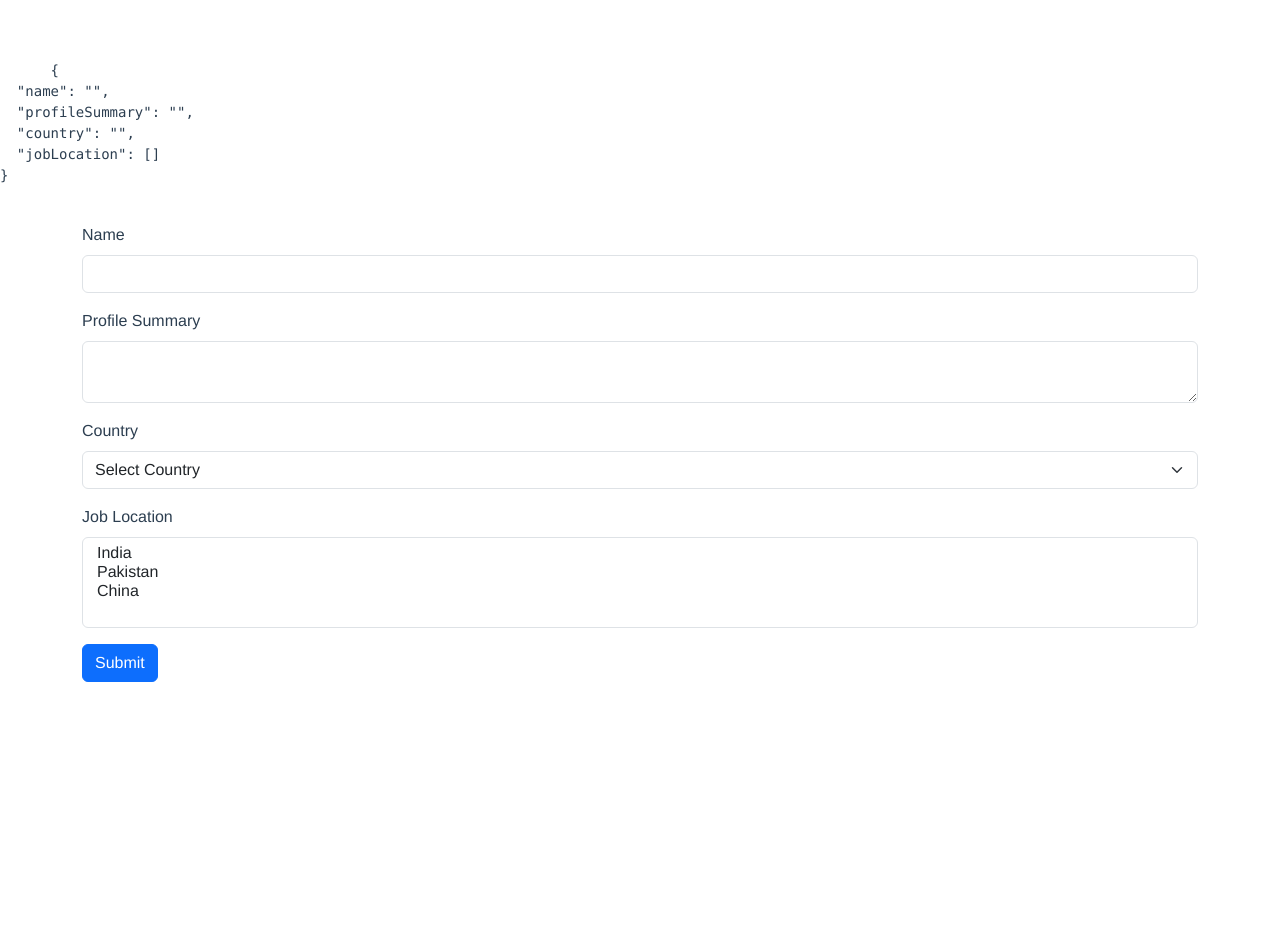
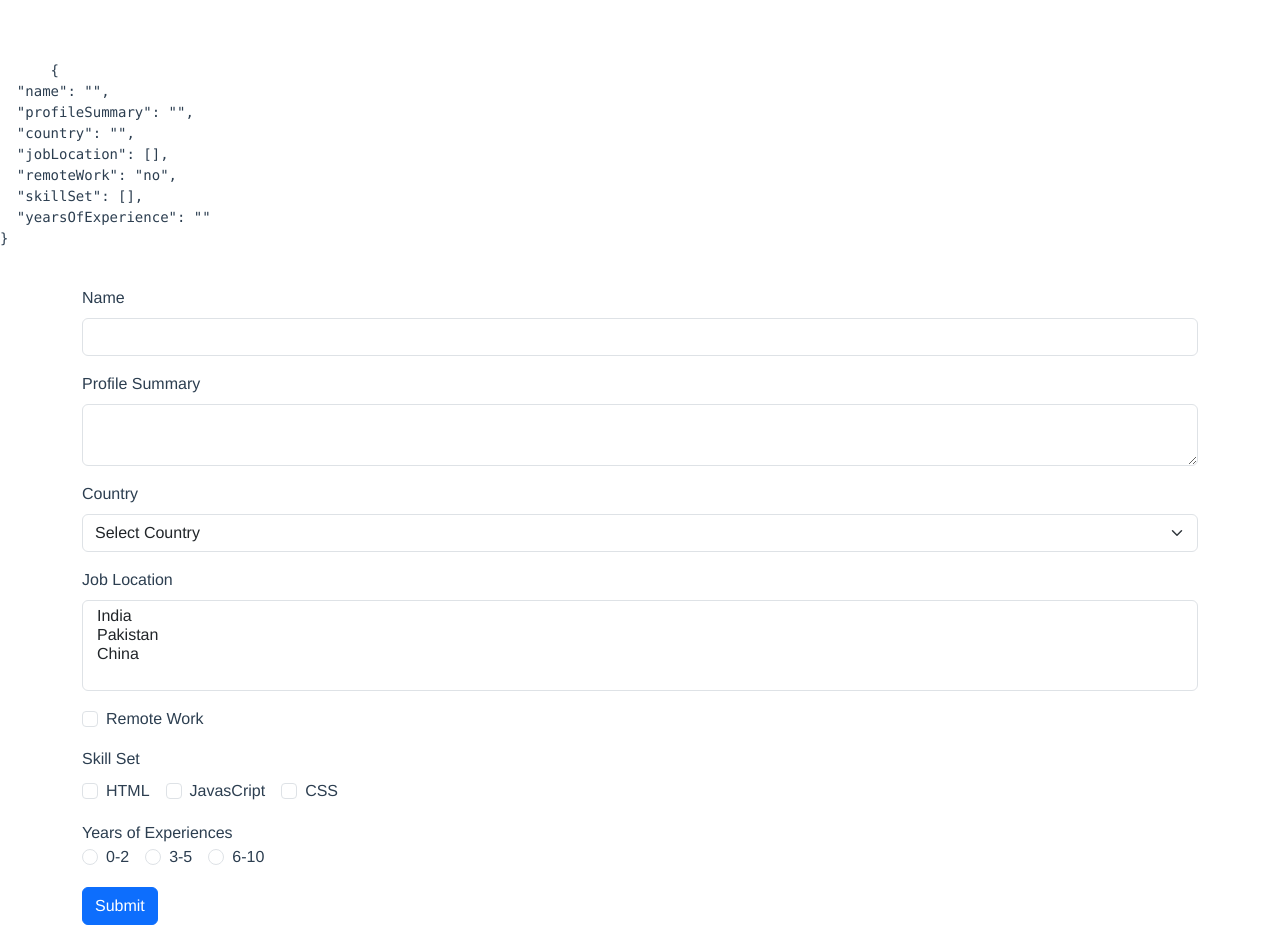
Before and after one commit to divyeshz/codevolution-vue, a Vue app: page / in a window 1280 px wide. Before the commit the page ends 800 px from the top, so only its background shows below. Built offline with nearby package versions, Linux system fonts and the light colour scheme.

Commit message:
Form Handling (Part 2)

```diff
--- a/src/App.vue
+++ b/src/App.vue
@@ -6,7 +6,7 @@
   </div>
   <div class="container">
     <div class="row">
-      <form>
+      <form @submit.prevent="submitForm()">
         <div class="mb-3">
           <label for="name" class="form-label">Name</label>
           <input type="name" v-model="formValues.name" class="form-control" id="name">
@@ -34,6 +34,63 @@
           </select>
         </div>
 
+        <div class="mb-3">
+
+          <div class="form-check">
+            <input class="form-check-input" type="checkbox" value="" id="remote-work" v-model="formValues.remoteWork"
+              true-value="yes" false-value="no">
+            <label class="form-check-label" for="remote-work">
+              Remote Work
+            </label>
+          </div>
+        </div>
+
+        <div class="mb-3">
+          <label class="form-label" for="">
+            Skill Set
+          </label>
+          <div class="mb-3">
+            <div class="form-check form-check-inline">
+              <input class="form-check-input" type="checkbox" value="html" id="html" v-model="formValues.skillSet">
+              <label class="form-check-label" for="html">
+                HTML
+              </label>
+            </div>
+
+            <div class="form-check form-check-inline">
+              <input class="form-check-input" type="checkbox" value="javascript" id="javascript"
+                v-model="formValues.skillSet">
+              <label class="form-check-label" for="javascript">
+                JavasCript
+              </label>
+            </div>
+
+            <div class="form-check form-check-inline">
+              <input class="form-check-input" type="checkbox" value="css" id="css" v-model="formValues.skillSet">
+              <label class="form-check-label" for="css">
+                CSS
+              </label>
+            </div>
+          </div>
+        </div>
+
+        <div class="mb-3">
+          <label for="form-label">Years of Experiences</label>
+          <div class="mb-3">
+            <div class="form-check form-check-inline">
+              <input class="form-check-input" type="radio" id="0-2" value="0-2" v-model="formValues.yearsOfExperience">
+              <label class="form-check-label" for="0-2">0-2</label>
+            </div>
+            <div class="form-check form-check-inline">
+              <input class="form-check-input" type="radio" id="3-5" value="3-5" v-model="formValues.yearsOfExperience">
+              <label class="form-check-label" for="3-5">3-5</label>
+            </div>
+            <div class="form-check form-check-inline">
+              <input class="form-check-input" type="radio" id="6-10" value="6-10" v-model="formValues.yearsOfExperience">
+              <label class="form-check-label" for="6-10">6-10</label>
+            </div>
+          </div>
+        </div>
 
         <button type="submit" class="btn btn-primary">Submit</button>
       </form>
@@ -51,11 +108,16 @@ export default {
         profileSummary: '',
         country: '',
         jobLocation: [],
+        remoteWork: 'no',
+        skillSet: [],
+        yearsOfExperience: '',
       }
     }
   },
   methods: {
-
+    submitForm(){
+      console.log("Form values" , this.formValues);
+    }
   },
 }
 </script>
```
